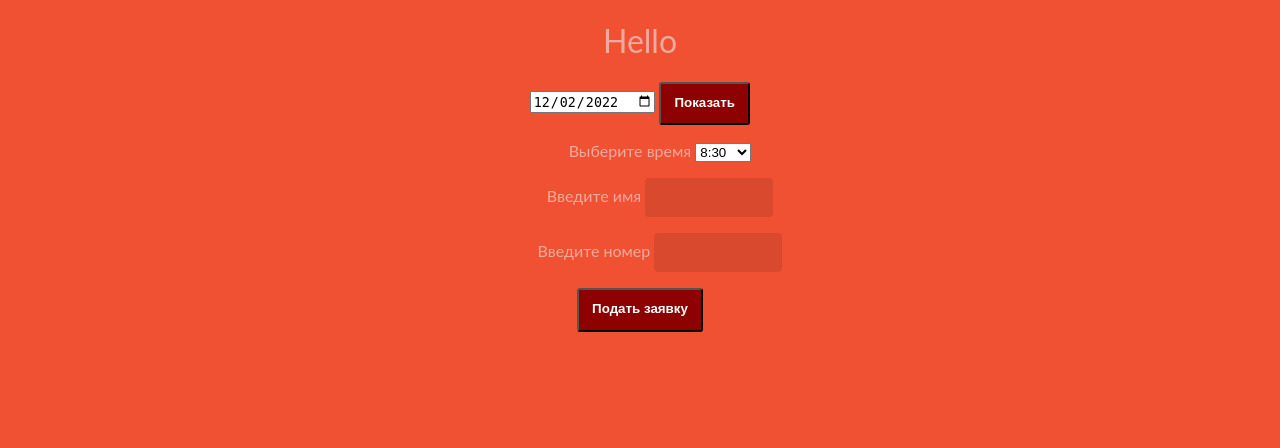
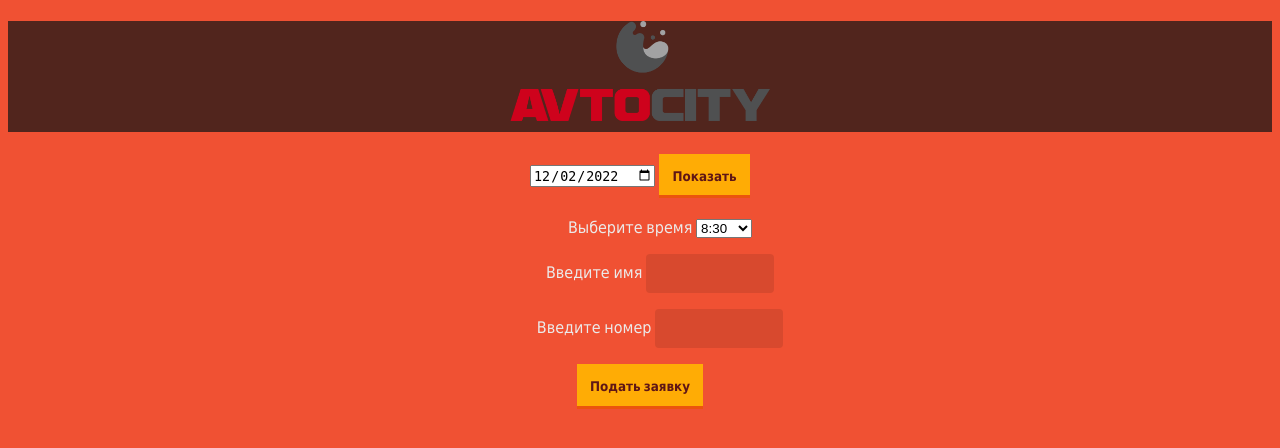
Before and after one commit to Sbdudgy/carwash, a Django app: page /washapp/ in a window 1280 px wide. Shown: the top 448 px of the page. Run offline with Django 4.2, Linux system fonts and the light colour scheme; data comes from the database, SQL or seed files in the repository.

Commit message:
Upd style

```diff
--- a/carwash/static/css/style.css
+++ b/carwash/static/css/style.css
@@ -1,9 +1,20 @@
-body {
+.bodycolor {
     background-color: #f05133;
-    color: #efaa9d;
+    color: #ebeaea;
     text-align: center;
-    font-family: Lato, Tahoma, sans-serif;
+    font-family: Impact,Tahoma, sans-serif;
   }
+
+  .colorhead {
+    background-color: #51251d;
+    color: #ebeaea;
+    text-align: center;
+    width: 100%;
+    font-family: Impact,Tahoma, sans-serif;
+
+  }
+
+
 
   h1, h2, h3, h4, h5 {
     font-weight: normal;
@@ -25,7 +36,7 @@ body {
 
   /* style input field text */
   ::-webkit-input-placeholder {
-     color: #f4f2ca;
+     color: #919086;
      opacity: .8;
   }
 
@@ -33,7 +44,7 @@ body {
   .email-field {
     width: 80px;
     display: inline-block;
-    color: #f4f2ca;
+    color: #8c8b7b;
     text-align: center;
     background-color: #d8492e;
     padding: .9em 1.8em;
@@ -62,18 +73,19 @@ body {
 
   input.button7 {
     font-weight: 700;
-    color: white;
+    color: rgb(95, 22, 22);
     text-decoration: none;
     padding: .8em 1em calc(.8em + 3px);
-    border-radius: 3px;
-    background: rgb(141, 1, 1);
-    box-shadow: 0 -3px rgb(141, 1, 1) inset;
+    border: none;
+    background: rgb(255, 172, 5);
+    box-shadow: 0 -3px rgb(235, 84, 13) inset;
     transition: 0.2s;
+    font-family: Impact,Tahoma, sans-serif;
   }
-  input.button7:hover { background: rgb(141, 1, 1); }
+  input.button7:hover { background: rgb(215, 13, 13); }
   input.button7:active {
-    background: rgb(69, 4, 4);
-    box-shadow: 0 3px rgb(69, 4, 4)inset;
+    background: rgb(216, 127, 127);
+    box-shadow: 0 3px rgb(198, 71, 71)inset;
   }
 
   /* vertically position everything for effect */
--- a/carwash/templates/washlist.html
+++ b/carwash/templates/washlist.html
@@ -2,13 +2,13 @@
 {% load static %}
 
 <html>
-    <head>
+    <head class="colorhead">
         {% block css %}
 <link rel="stylesheet" href="{% static 'css/style.css' %}"/>
 {% endblock %}
+<h1 class="colorhead"><img src="{% static 'img/logo.png' %}" height="100" width="260"></h1>
 </head>
-<body>
-<h1>Hello</h1>
+<body class="bodycolor">
     <form action="/washapp/" method="post">
         <input type="date" name="datewash" value="{{req}}" min="{{req}}">
         <input class="button7" type="submit" value="Показать">
```
Also changed, not shown: carwash/static/img/logo.png (added).
